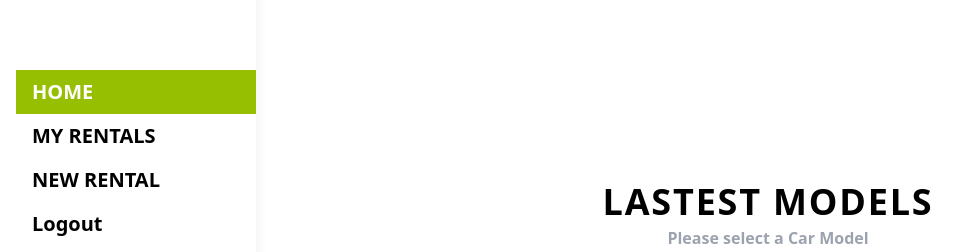
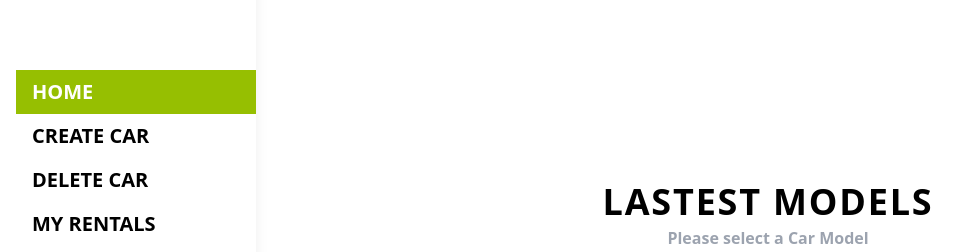
Before and after one commit to Rysth/REACT-AppointWheels, a React (Create React App) app: page / in a window 1280 px wide. Shown: the part 146-398 px from the top of the page, without its empty margins (0-978 px from the left). Built offline with nearby package versions, Linux system fonts and the light colour scheme; no server answers; sample sign-in values are in the browser's storage; a web font is replaced by a local one.

Commit message:
create and delete car is static

```diff
--- a/src/components/shared/Navigation.jsx
+++ b/src/components/shared/Navigation.jsx
@@ -1,3 +1,4 @@
+/* eslint-disable no-unused-vars */
 import React, { useState } from 'react';
 import { NavLink } from 'react-router-dom';
 import { useDispatch } from 'react-redux';
@@ -48,29 +49,24 @@ const Navigation = () => {
                 <NavLink
                   to="/"
                   className="block p-2 pl-4 hover:bg-[var(--green)] hover:text-white text-xl font-bold md:hover:transition "
-                  onClick={toggleOpenHome}
                 >
                   Home
                 </NavLink>
-                {isOpenHome && user && user.role === 'admin' && (
-                  <ul className="bg-slate-100">
-                    <li className="mb-1">
+                {user.role === 'admin' && (
+                <>
                   <NavLink
                     to="/newcar"
-                        className="block p-2 pl-4 hover:bg-[var(--green)] hover:text-white"
+                    className="block p-2 pl-4 hover:bg-[var(--green)] hover:text-white text-xl font-bold md:hover:transition"
                   >
                     Create Car
                   </NavLink>
-                    </li>
-                    <li className="mb-1">
                   <NavLink
                     to="/deletecar"
-                        className="block p-2 pl-4 hover:bg-[var(--green)] hover:text-white"
+                    className="block p-2 pl-4 hover:bg-[var(--green)] hover:text-white text-xl font-bold md:hover:transition"
                   >
                     Delete Car
                   </NavLink>
-                    </li>
-                  </ul>
+                </>
                 )}
               </li>
               <li>
@@ -113,31 +109,24 @@ const Navigation = () => {
                 to="/"
                 activeclassname="bg-[var(--green)]"
                 className="block p-2 pl-4 hover:bg-[var(--green)] hover:text-white text-xl font-bold md:hover:transition "
-                onClick={toggleOpenHome}
               >
                 Home
               </NavLink>
-              {isOpenHome && (
-                <ul className="bg-slate-100">
-                  <li className="mb-1">
+              {user.role === 'admin' && (
+                <>
                   <NavLink
                     to="/newcar"
-                      activeclassname="bg-[var(--green)]"
-                      className="block p-2 pl-4 hover:bg-[var(--green)] hover:text-white"
+                    className="block p-2 pl-4 hover:bg-[var(--green)] hover:text-white text-xl font-bold md:hover:transition"
                   >
                     Create Car
                   </NavLink>
-                  </li>
-                  <li className="mb-1">
                   <NavLink
                     to="/deletecar"
-                      activeclassname="bg-[var(--green)]"
-                      className="block p-2 pl-4 hover:bg-[var(--green)] hover:text-white"
+                    className="block p-2 pl-4 hover:bg-[var(--green)] hover:text-white text-xl font-bold md:hover:transition"
                   >
                     Delete Car
                   </NavLink>
-                  </li>
-                </ul>
+                </>
               )}
             </li>
             <li>
```
Lines whose indentation alone changed are shown as unchanged.
